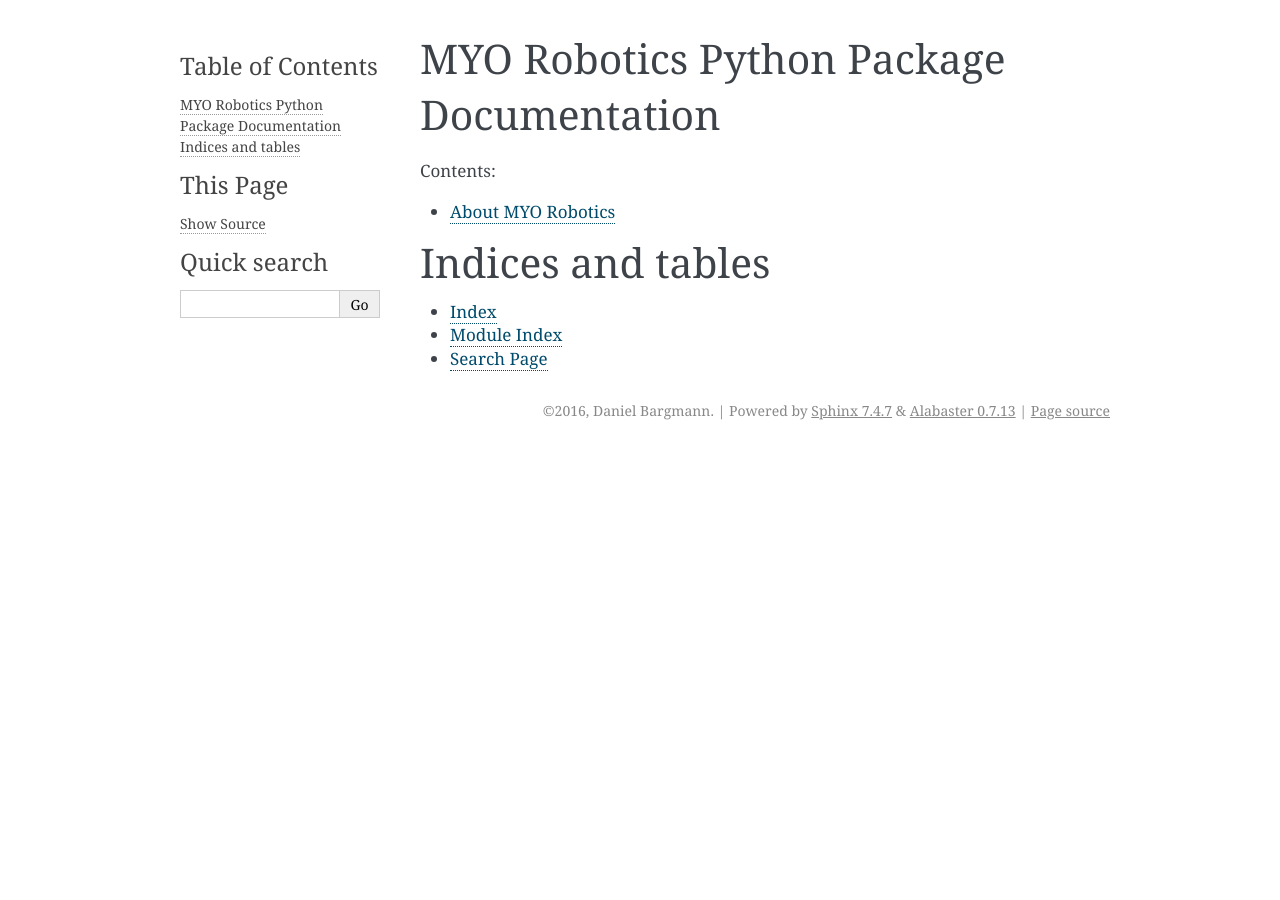
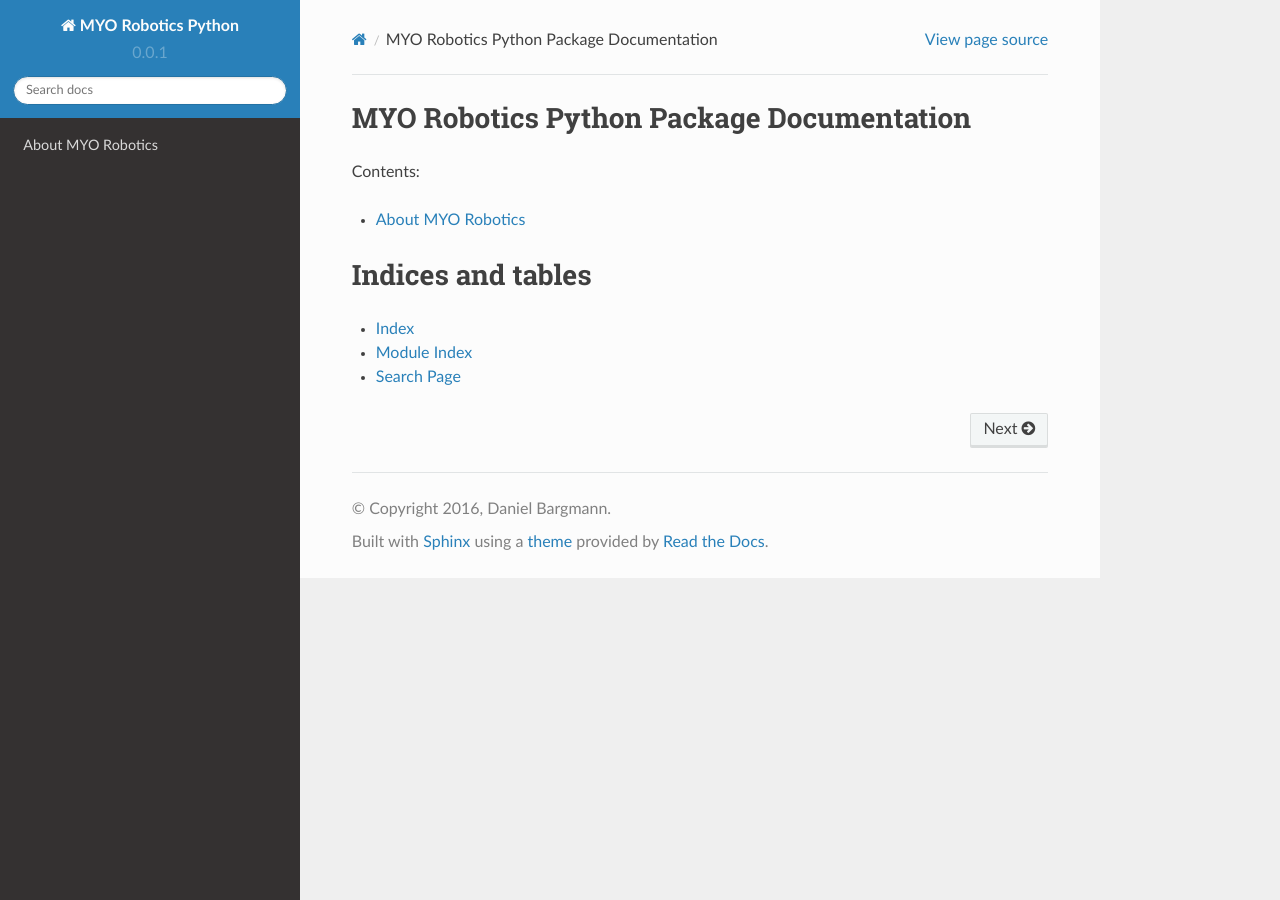
Before and after one commit to ipa-danb/myocontrol-py, a Sphinx documentation site: the page built from docs/source/index.rst, in a window 1280 px wide. Built offline with Sphinx 7.4.7 and the Read the Docs theme 2.0.0, drawn with Linux system fonts in a browser that asks for light colours.

Commit message:
switched to standard RTD theme

```diff
--- a/docs/source/conf.py
+++ b/docs/source/conf.py
@@ -121,7 +121,9 @@ todo_include_todos = False
 # The theme to use for HTML and HTML Help pages.  See the documentation for
 # a list of builtin themes.
 #
-html_theme = 'alabaster'
+import sphinx_rtd_theme
+html_theme = "sphinx_rtd_theme"
+html_theme_path = [sphinx_rtd_theme.get_html_theme_path()]
 
 # Theme options are theme-specific and customize the look and feel of a theme
 # further.  For a list of options available for each theme, see the
@@ -155,7 +157,7 @@ html_theme = 'alabaster'
 # Add any paths that contain custom static files (such as style sheets) here,
 # relative to this directory. They are copied after the builtin static files,
 # so a file named "default.css" will overwrite the builtin "default.css".
-html_static_path = ['_static']
+#html_static_path = ['_static']
 
 # Add any extra paths that contain custom files (such as robots.txt or
 # .htaccess) here, relative to this directory. These files are copied
```
